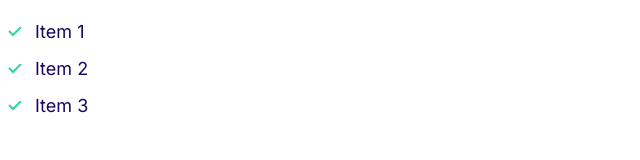
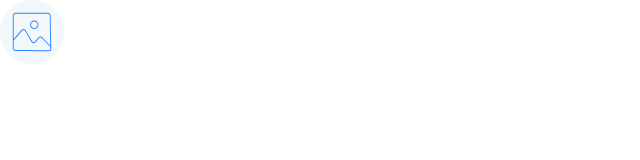
Before and after one commit to geomailnor/goshify, a plain HTML site: page index.html in a window 1280 px wide. Shown: the whole page, without its empty margins (0-640 px from the left). Drawn offline with Linux system fonts and the light colour scheme.

Commit message:
Build icons

```diff
--- a/css/style.css
+++ b/css/style.css
@@ -138,7 +138,7 @@ a {
 }
 
 .list--tick .list-item {
-  padding-left: 0.5rem;
+  padding-left: 0.9rem;
   margin-bottom: 1rem;
 }
 
@@ -147,3 +147,23 @@ a {
     padding-left: 0;
   }
 }
+
+/* Icons ++++++++++++++++++++++++++++++++++++*/
+.icon {
+  width: 40px;
+  height: 40px;
+}
+
+.icon--primary {
+  fill: var(--color-primary);
+}
+
+.icon-container {
+  width: 64px;
+  height: 64px;
+  background: #f3f9fa;
+  border-radius: 50%;
+  display: inline-flex;
+  justify-content: center;
+  align-items: center;
+}
--- a/index.html
+++ b/index.html
@@ -13,11 +13,11 @@
 </head>
 
 <body>
-  <ul class="list list--tick">
-    <li class="list-item">Item 1</li>
-    <li class="list-item">Item 2</li>
-    <li class="list-item">Item 3</li>
-  </ul>
+  <span class="icon-container">
+    <svg class="icon icon--primary">
+      <use xlink:href="images/sprite.svg#snap"></use>
+    </svg>
+  </span>
 </body>
 
 </html>
```
Also changed, not shown: components/icons.html (added, +5 -0 lines), images/sprite.svg (added).
